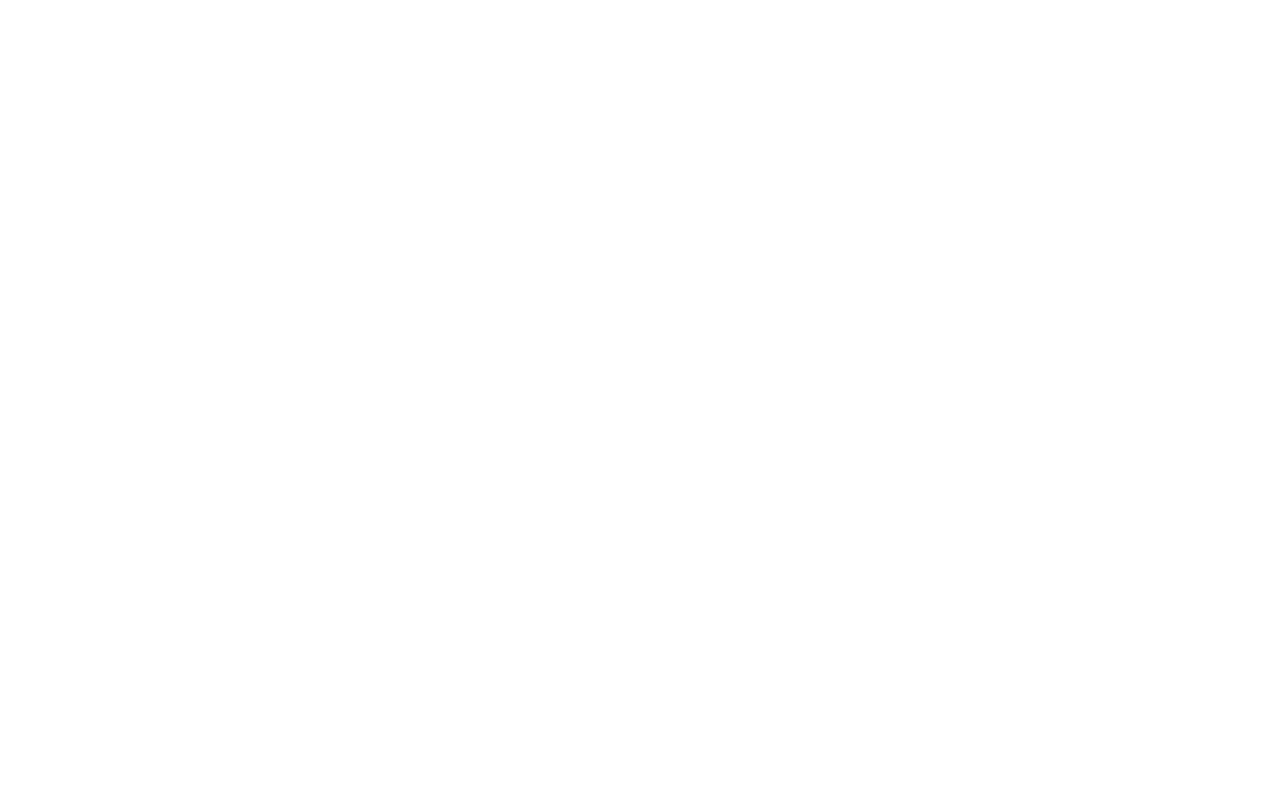
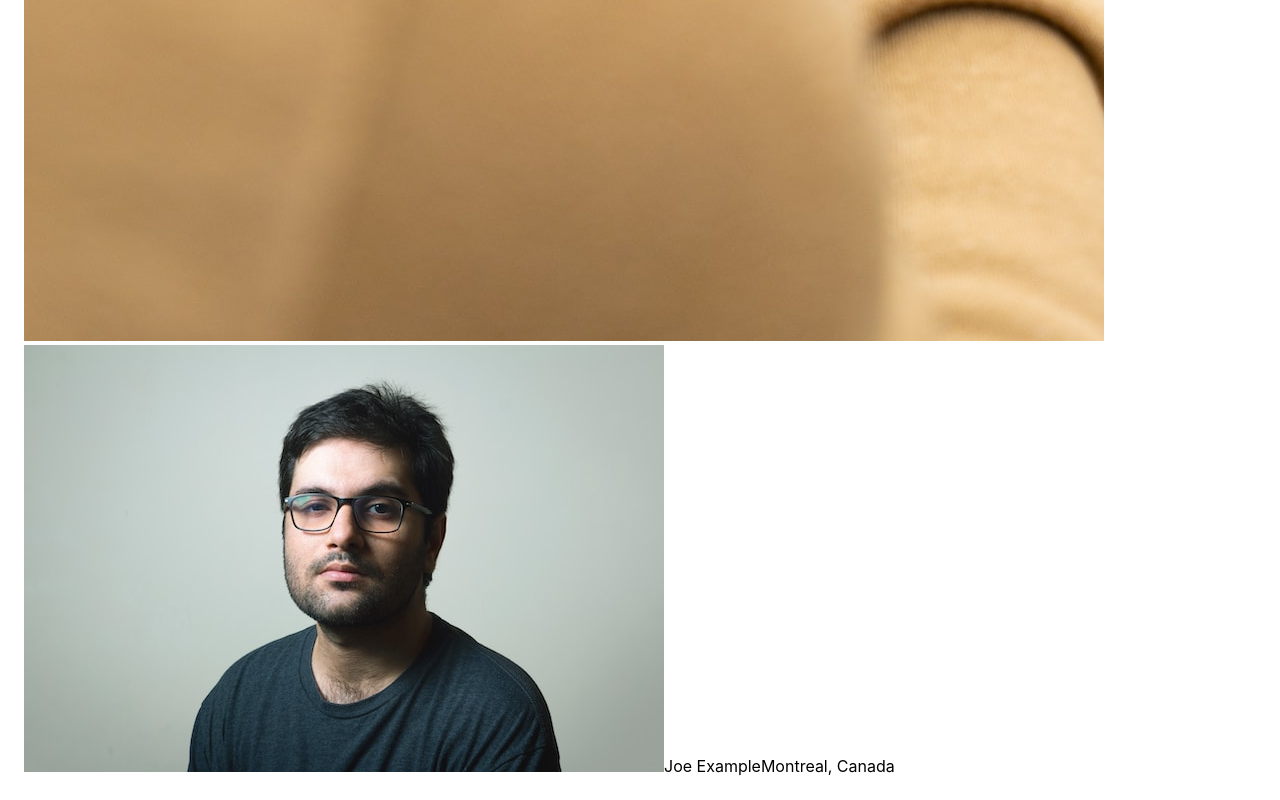
Before and after one commit to BronwenM/lhl-photo-labs, a React (Create React App) app in the folder frontend/: page / in a window 1280 px wide. Shown: the part 1604-2404 px from the top of the page. Before the commit the page ends 800 px from the top, so only its background shows below. Built offline with nearby package versions, Linux system fonts and the light colour scheme; the HTML template or start-up script is replaced by a standard one.

Commit message:
built the PhotoListItem component

```diff
--- a/frontend/src/App.jsx
+++ b/frontend/src/App.jsx
@@ -3,11 +3,23 @@
 import PhotoListItem from './components/PhotoListItem';
 import './App.scss';
 
+
+const sampleDataForPhotoListItem = {
+  id: "1",
+  location: {
+    city: "Montreal",
+    country: "Canada",
+  },
+  imageSource: `${process.env.PUBLIC_URL}/Image-1-Regular.jpeg`,
+  username: "Joe Example",
+  profile: `${process.env.PUBLIC_URL}/profile-1.jpg`,
+};
+
 // Note: Rendering a single component to build components in isolation
 const App = () => {
   return (
     <div className="App">
-      <PhotoListItem/>
+      <PhotoListItem id={sampleDataForPhotoListItem.id} city={sampleDataForPhotoListItem.location.city} country={sampleDataForPhotoListItem.location.country} image={sampleDataForPhotoListItem.imageSource} username={sampleDataForPhotoListItem.username} profileImage={sampleDataForPhotoListItem.profile}/>
     </div>
   );
 };
--- a/frontend/src/components/PhotoListItem.jsx
+++ b/frontend/src/components/PhotoListItem.jsx
@@ -1,21 +1,19 @@
 import React from "react";
-
 import "../styles/PhotoListItem.scss";
 
+const PhotoListItem = (props) => {
+  const {id, city, country, image, username, profileImage} = props;
 
-const sampleDataForPhotoListItem = {
-  id: "1",
-  location: {
-    city: "Montreal",
-    country: "Canada",
-  },
-  imageSource: `${process.env.PUBLIC_URL}/Image-1-Regular.jpeg`,
-  username: "Joe Example",
-  profile: `${process.env.PUBLIC_URL}/profile-1.jpg`,
-};
-
-const PhotoListItem = () => {
-  /* Insert React */
+  return (
+    <div className="photo-item">
+      <img src={image} alt="image"/>
+      <div className="photo-user">
+        <img src={profileImage} alt="user profile"/>
+        <span className="photo-user-username">{username}</span>
+        <span className="photo-user-location">{city}, {country}</span>
+      </div>
+    </div>
+  );
 };
 
 export default PhotoListItem;
```
Also changed, not shown: 1 other file (tests, documents, lock files or other folders).
